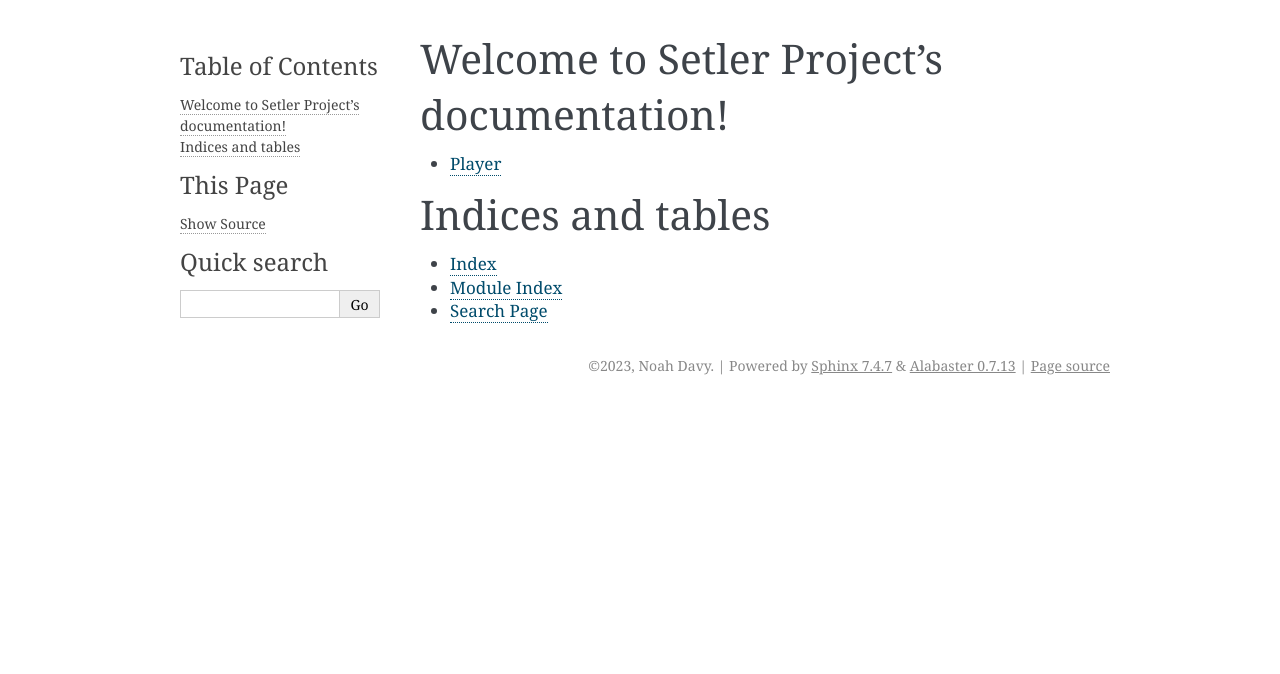
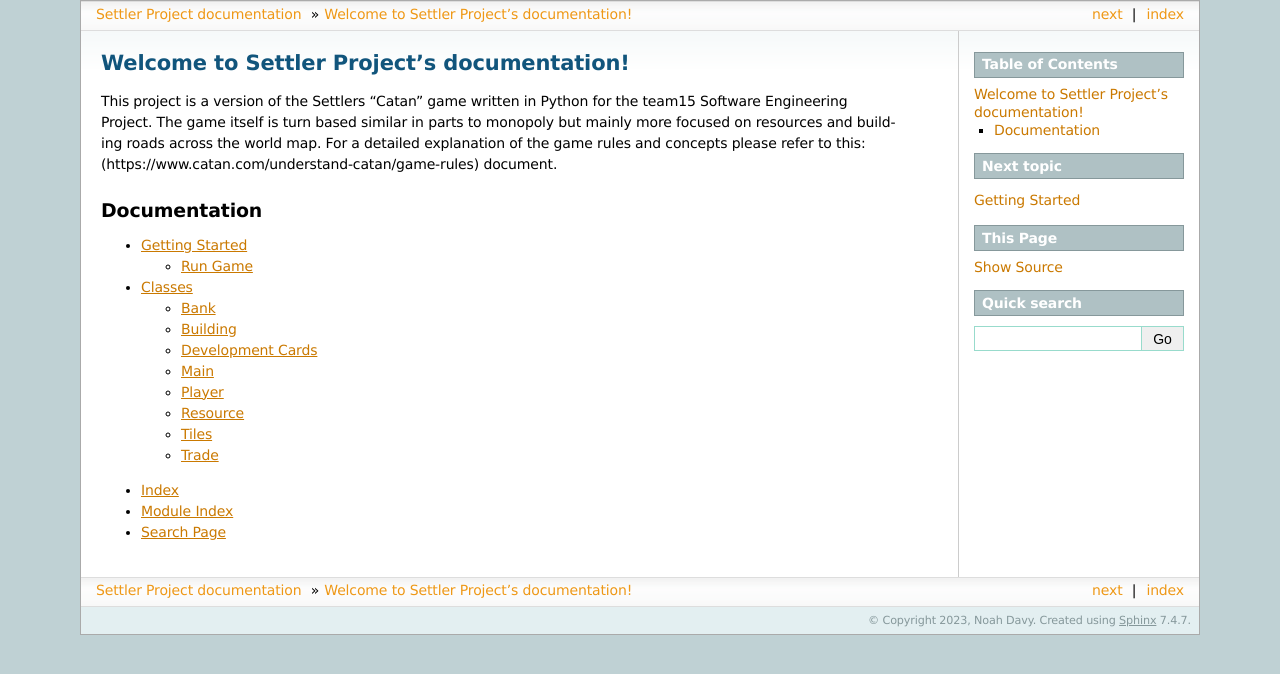
Before and after one commit to sussex-Team15/Settler-Project, a Sphinx documentation site: the page built from docs/index.rst, in a window 1280 px wide. Shown: the top 674 px of the page. Built offline with Sphinx 7.4.7, drawn with Linux system fonts in a browser that asks for light colours.

Commit message:
docs working

```diff
--- /dev/null
+++ b/docs/bank.rst
@@ -0,0 +1,4 @@
+Bank
+====
+.. automodule:: src.bank
+    :members:
--- /dev/null
+++ b/docs/building.rst
@@ -0,0 +1,4 @@
+Building
+========
+.. automodule:: src.building
+    :members:
--- /dev/null
+++ b/docs/classes.rst
@@ -0,0 +1,13 @@
+Classes
+=======
+.. toctree::
+    :maxdepth: 2
+
+    bank
+    building
+    development_cards
+    main
+    player
+    resource_
+    tiles
+    trade
--- a/docs/conf.py
+++ b/docs/conf.py
@@ -8,7 +8,7 @@
 import os
 import sys
 
-project = 'Setler Project'
+project = 'Settler Project'
 copyright = '2023, Noah Davy'
 author = 'Noah Davy'
 
@@ -25,7 +25,7 @@ extensions = [
     'sphinx.ext.viewcode',
     'sphinx.ext.autodoc',
 ]
-autodoc_mock_imports = ["pygame", "rembg"]
+autodoc_mock_imports = ["pygame", "rembg", "hexgrid"]
 
 sys.path.insert(0, os.path.abspath('.'))
 sys.path.insert(0, os.path.abspath('..'))
@@ -34,5 +34,5 @@ sys.path.insert(0, os.path.abspath('../../src'))
 # -- Options for HTML output -------------------------------------------------
 # https://www.sphinx-doc.org/en/master/usage/configuration.html#options-for-html-output
 
-html_theme = 'alabaster'
+html_theme = 'sphinxdoc'
 html_static_path = ['_static']
--- /dev/null
+++ b/docs/development_cards.rst
@@ -0,0 +1,4 @@
+Development Cards
+=================
+.. automodule:: src.development_cards
+    :members:
--- a/docs/index.rst
+++ b/docs/index.rst
@@ -3,21 +3,21 @@
    You can adapt this file completely to your liking, but it should at least
    contain the root `toctree` directive.
 
-Welcome to Setler Project's documentation!
-==========================================
+Welcome to Settler Project's documentation!
+===========================================
+
+This project is a version of the Settlers "Catan" game written in Python for the team15 Software Engineering Project. The game itself is turn based similar in parts to monopoly but mainly more focused on resources and building roads across the world map. For a detailed explanation of the game rules and concepts please refer to this:(https://www.catan.com/understand-catan/game-rules) document.
+
+Documentation
+-------------
 
 
 .. toctree::
    :maxdepth: 2
 
-   player
+   installation
+   classes
 
-
-
-
-
-Indices and tables
-==================
 
 * :ref:`genindex`
 * :ref:`modindex`
--- /dev/null
+++ b/docs/main.rst
@@ -0,0 +1,4 @@
+Main
+====
+.. automodule:: src.main
+    :members:
--- /dev/null
+++ b/docs/resource_.rst
@@ -0,0 +1,4 @@
+Resource
+========
+.. automodule:: src.resource_
+    :members:
--- /dev/null
+++ b/docs/tiles.rst
@@ -0,0 +1,4 @@
+Tiles
+=====
+.. automodule:: src.tiles
+    :members:
--- /dev/null
+++ b/docs/trade.rst
@@ -0,0 +1,4 @@
+Trade
+=====
+.. automodule:: src.trade
+    :members:
```
Also changed, not shown: docs/installation.rst (added, +19 -0 lines), 3 other files.
